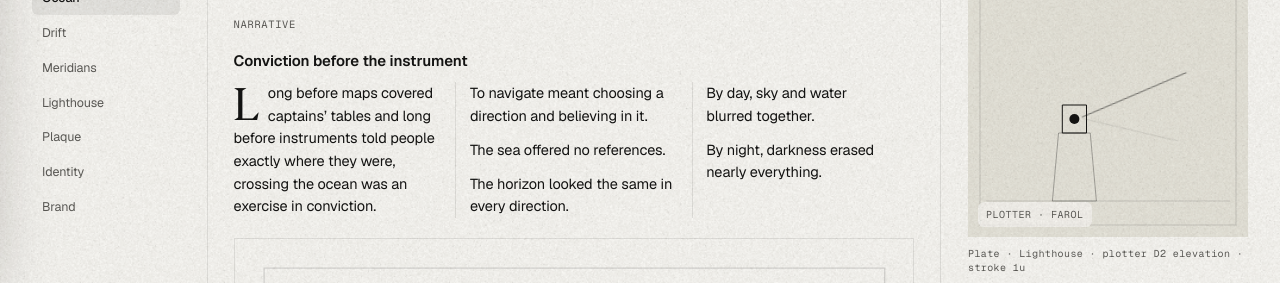
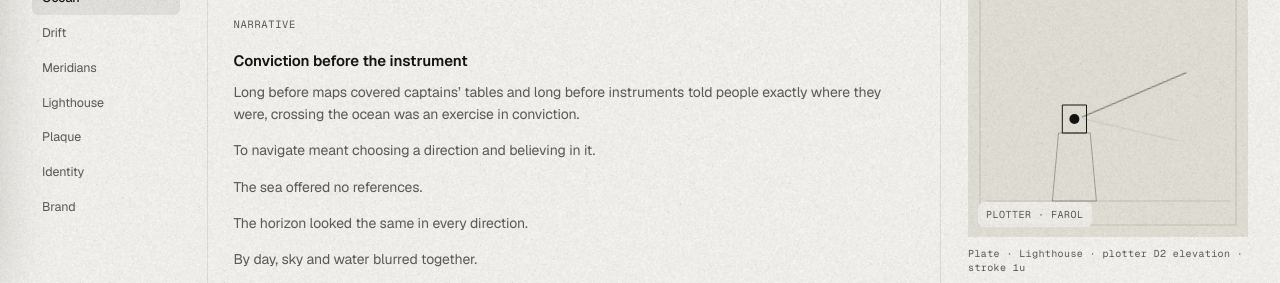
Before and after one commit to jhosephebtc/Meridian, a website built with Vite: page historia.html in a window 1280 px wide. Shown: the part 498-781 px from the top of the page. Built offline with nearby package versions, Linux system fonts and the light colour scheme; no server answers.

Commit message:
fix(historia): restore single-column prose in historia.html (3-col kept on index.html#historia)

```diff
--- a/src/historia.css
+++ b/src/historia.css
@@ -250,54 +250,6 @@
 }
 
 .historia-page .gann-card.gann-prose {
-  max-width: none;
+  max-width: 62ch;
   width: 100%;
 }
-
-.historia-page [data-hist$=".body"],
-.historia-page article.gann-card.gann-prose[data-hist] {
-  column-count: 1;
-}
-
-@media (min-width: 640px) and (max-width: 959px) {
-  .historia-page [data-hist$=".body"],
-  .historia-page article.gann-card.gann-prose[data-hist] {
-    display: block;
-    column-count: 2;
-    column-gap: 24px;
-    column-rule: var(--ds-hairline, 1px) solid var(--ds-rule);
-  }
-}
-
-@media (min-width: 960px) {
-  .historia-page [data-hist$=".body"],
-  .historia-page article.gann-card.gann-prose[data-hist] {
-    display: block;
-    column-count: 3;
-    column-gap: clamp(20px, 2.2vw, 30px);
-    column-rule: var(--ds-hairline, 1px) solid var(--ds-rule);
-  }
-}
-
-.historia-page [data-hist$=".body"] p,
-.historia-page article.gann-card.gann-prose[data-hist] p {
-  font-size: 14.5px;
-  line-height: 1.56;
-  color: var(--ds-fg);
-  break-inside: avoid-column;
-}
-
-.historia-page [data-hist$=".body"] p + p,
-.historia-page article.gann-card.gann-prose[data-hist] p + p {
-  margin-top: 0.78em;
-}
-
-.historia-page [data-hist="oceano.body"] > p:first-child::first-letter {
-  font-family: var(--ds-font-display);
-  float: left;
-  font-size: 3.1em;
-  line-height: 0.86;
-  padding-right: 8px;
-  padding-top: 3px;
-  color: var(--ds-fg);
-}
```
